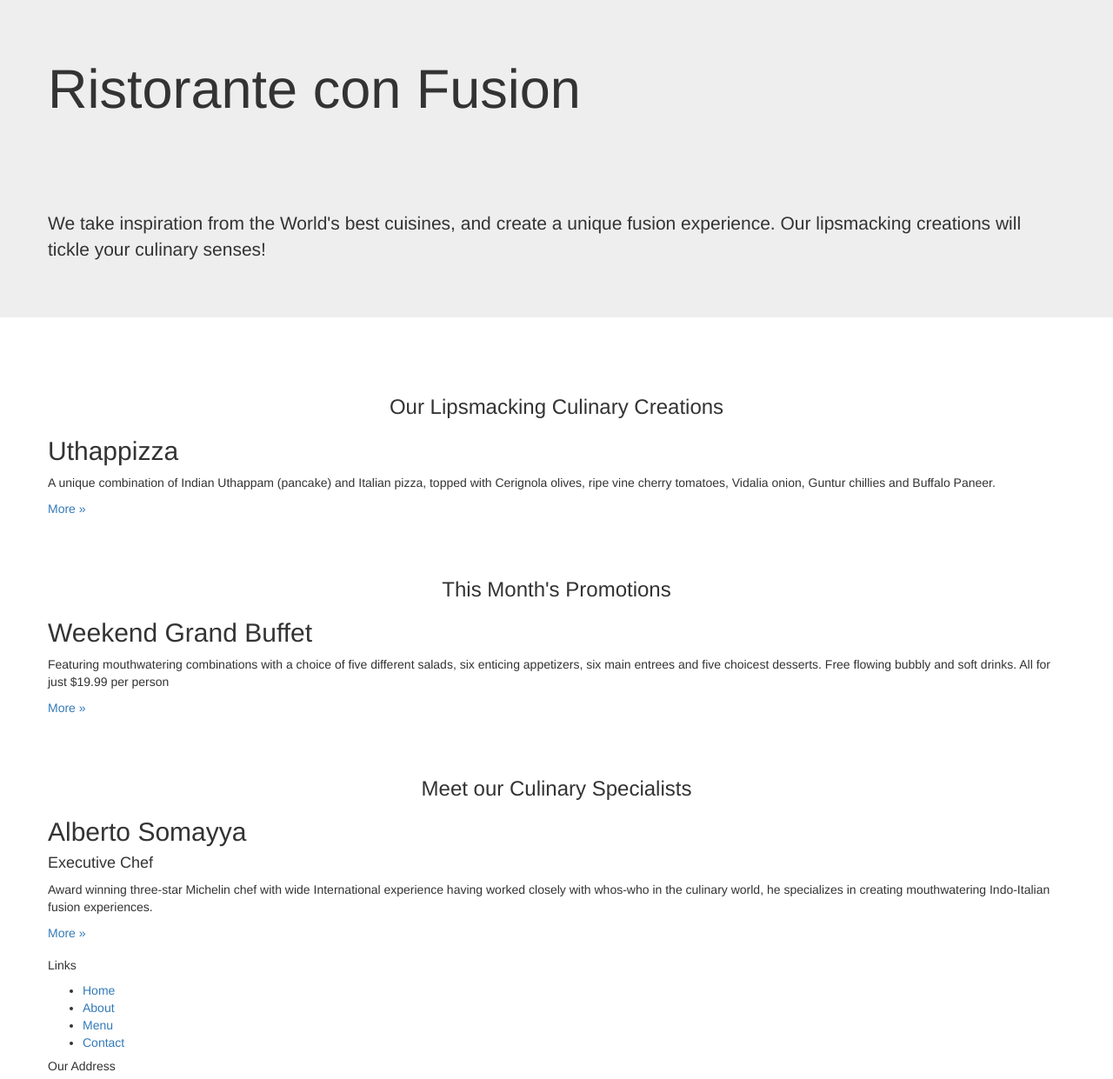
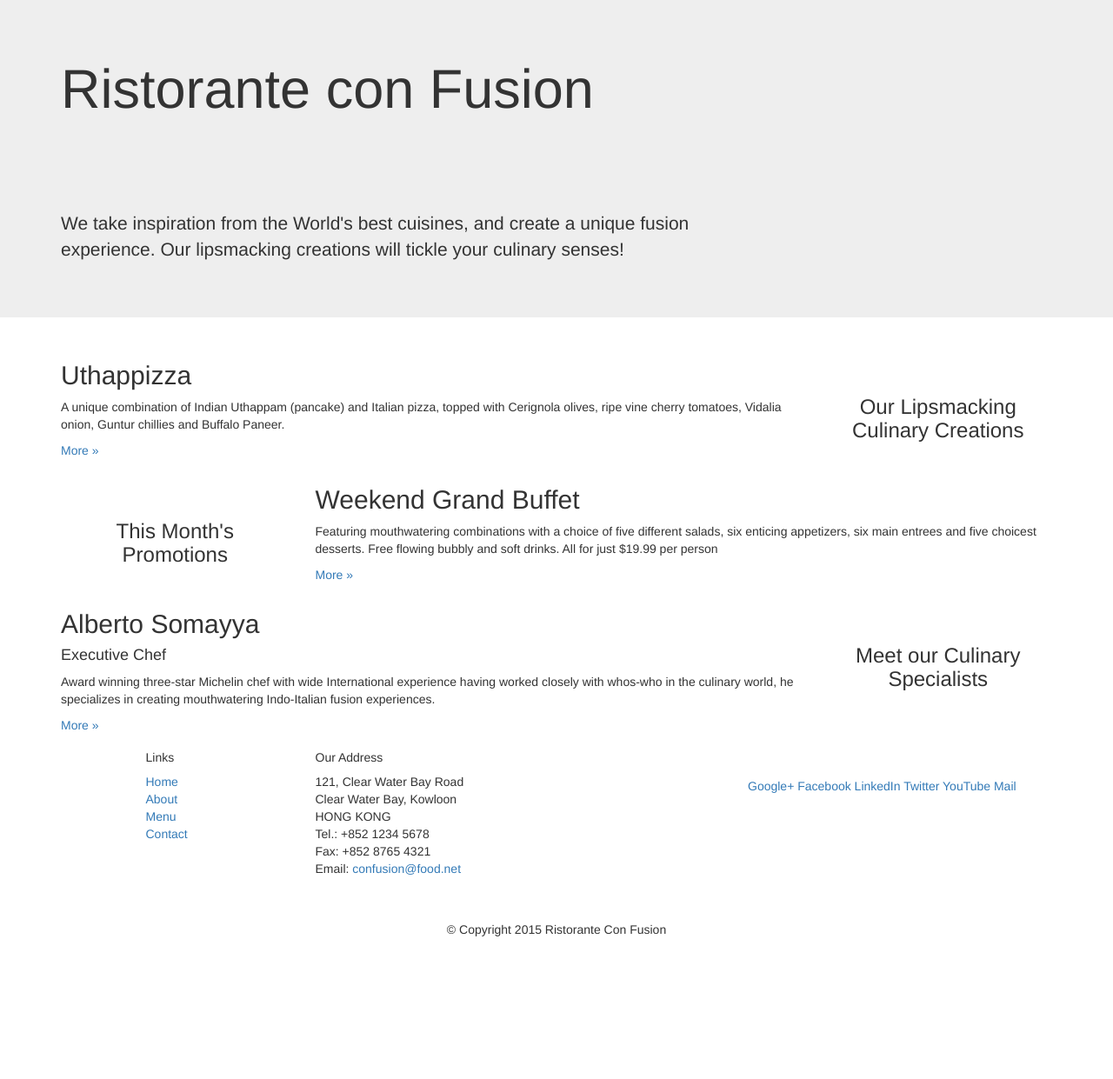
Before and after one commit to mrPronin/Coursera_FEWebUIFrameworks_conFusion, a plain HTML site: page index.html in a window 1280 px wide. Shown: the top 1241 px of the page at 87% size. After the commit the page ends 1089 px from the top, so only its background shows below. Drawn offline with nearby package versions, Linux system fonts and the light colour scheme.

Commit message:
Lesson03

```diff
--- a/index.html
+++ b/index.html
@@ -11,6 +11,7 @@
     <!-- Bootstrap -->
     <link href="css/bootstrap.min.css" rel="stylesheet">
     <link href="css/bootstrap-theme.min.css" rel="stylesheet">
+    <link href="css/myStyles.css" rel="stylesheet">
 
     <!-- HTML5 shim and Respond.js for IE8 support of HTML5 elements and media queries -->
     <!-- WARNING: Respond.js doesn't work if you view the page via file:// -->
@@ -28,25 +29,25 @@
         <!-- Main component for a primary marketing message or call to action -->
 
         <div class="container">
-            <div class="row">
-                <div>
+            <div class="row row-header">
+                <div class="col-xs-12 col-sm-8">
                     <h1>Ristorante con Fusion</h1>
                     <p style="padding:40px;"></p>
                     <p>We take inspiration from the World's best cuisines, and create a unique fusion experience. Our lipsmacking creations will tickle your culinary senses!</p>
                 </div>
-                <div>
+                <div class="col-xs-12 col-sm-4">
                 </div>
             </div>
         </div>
     </header>
 
     <div class="container">
-        <div class="row">
-            <div>
+        <div class="row row-content">
+            <div class="col-xs-12 col-sm-3 col-sm-push-9">
                 <p style="padding:20px;"></p>
                 <h3 align=center>Our Lipsmacking Culinary Creations</h3>
             </div>
-            <div>
+            <div class="col-xs-12 col-sm-9 col-sm-pull-3">
                 <h2>Uthappizza</h2>
                 <p>A unique combination of Indian Uthappam (pancake) and Italian pizza, topped with Cerignola olives, ripe vine cherry tomatoes, Vidalia onion, Guntur chillies and Buffalo Paneer.</p>
                 <p><a  href="#">More &raquo;</a></p>
@@ -54,24 +55,24 @@
         </div>
 
 
-        <div class="row">
-            <div>
+        <div class="row row-content">
+            <div class="col-xs-12 col-sm-3">
                 <p style="padding:20px;"></p>
                 <h3 align=center>This Month's Promotions</h3>
             </div>
-            <div>
+            <div class="col-xs-12 col-sm-9">
                 <h2>Weekend Grand Buffet</h2>
                 <p>Featuring mouthwatering combinations with a choice of five different salads, six enticing appetizers, six main entrees and five choicest desserts. Free flowing bubbly and soft drinks. All for just $19.99 per person </p>
                 <p><a href="#">More &raquo;</a></p>
             </div>
         </div>
 
-        <div class="row">
-            <div>
+        <div class="row row-content">
+            <div class="col-xs-12 col-sm-3 col-sm-push-9">
                 <p style="padding:20px;"></p>
                 <h3 align=center>Meet our Culinary Specialists</h3>
             </div>
-            <div>
+            <div class="col-xs-12 col-sm-9 col-sm-pull-3">
                 <h2>Alberto Somayya</h2>
                 <h4>Executive Chef</h4>
                 <p>Award winning three-star Michelin chef with wide International experience having worked closely with whos-who in the culinary world, he specializes in creating mouthwatering Indo-Italian fusion experiences. </p>
@@ -80,19 +81,19 @@
         </div>
     </div>
 
-    <footer>
+    <footer class="row-footer">
         <div class="container">
             <div class="row">
-                <div>
+                <div class="col-xs-5 col-xs-offset-1 col-sm-2 col-sm-offset-1">
                     <h5>Links</h5>
-                    <ul>
+                    <ul class="list-unstyled">
                         <li><a href="#">Home</a></li>
                         <li><a href="#">About</a></li>
                         <li><a href="#">Menu</a></li>
                         <li><a href="#">Contact</a></li>
                     </ul>
                 </div>
-                <div>
+                <div class="col-xs-6 col-sm-5">
                     <h5>Our Address</h5>
                     <address>
 		              121, Clear Water Bay Road<br>
@@ -103,7 +104,7 @@
 		              Email: <a href="mailto:confusion@food.net">confusion@food.net</a>
 		           </address>
                 </div>
-                <div>
+                <div class="col-xs-12 col-sm-4">
                     <div style="padding: 40px 10px;">
                         <a href="http://google.com/+">Google+</a>
                         <a href="http://www.facebook.com/profile.php?id=">Facebook</a>
@@ -113,7 +114,7 @@
                         <a href="mailto:">Mail</a>
                     </div>
                 </div>
-                <div>
+                <div class="col-xs-12">
                     <p style="padding:10px;"></p>
                     <p align=center>© Copyright 2015 Ristorante Con Fusion</p>
                 </div>
```
